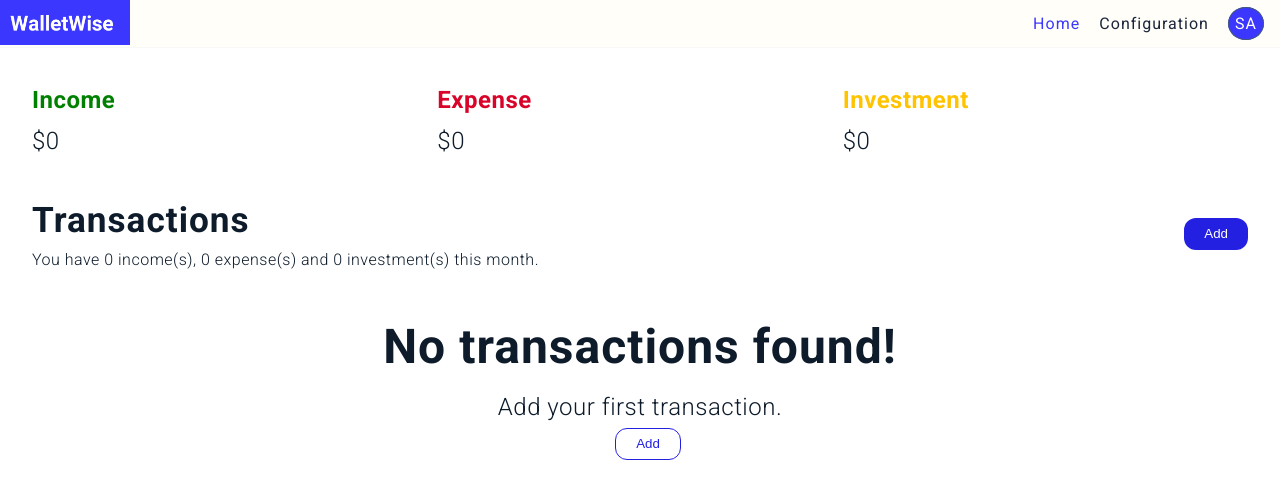
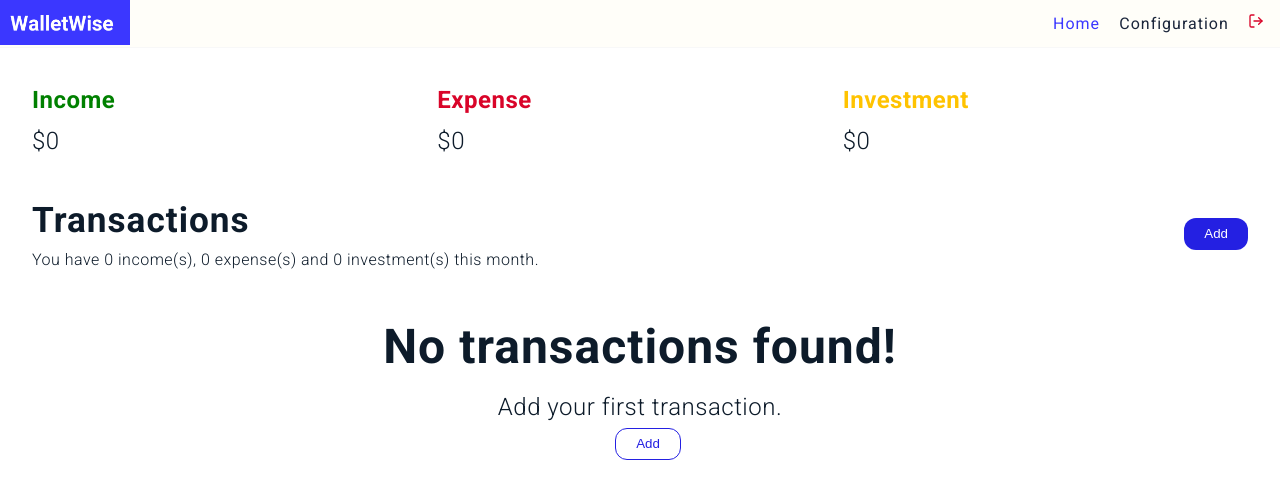
Before and after one commit to Sharanadhi/walletwise, a React (Vite) app: page /home in a window 1280 px wide. Shown: the top 498 px of the page. Built offline with nearby package versions, Linux system fonts and the light colour scheme.

Commit message:
Add logout function to header

```diff
--- a/src/components/Header/Header.jsx
+++ b/src/components/Header/Header.jsx
@@ -1,26 +1,52 @@
-import './Header.scss';
-import logo from '../../assets/WalletWise.png';
+import { useNavigate } from "react-router-dom";
+import { ToastContainer, toast } from "react-toastify";
+import "react-toastify/dist/ReactToastify.css";
+import "./Header.scss";
+import logo from "../../assets/WalletWise.png";
+import { FiLogOut } from "react-icons/fi";
 const Header = () => {
+  const navigate = useNavigate();
+  const logout = () => {
+    localStorage.clear();
+    toast.success("Logging you out!", {
+      position: "top-right",
+      autoClose: 1000,
+      hideProgressBar: false,
+      closeOnClick: true,
+      pauseOnHover: true,
+      draggable: true,
+      theme: "dark",
+      progress: undefined,
+    });
+    setTimeout(() => navigate("/"), 1000);
+  };
   return (
-    <header className='header'>
-      <div className='header__logoContainer'>
-        <img src={logo} alt="" className='header__logo'/>
+    <>
+      <header className="header">
+        <div className="header__logoContainer">
+          <img src={logo} alt="" className="header__logo" />
         </div>
-      <div className='header__linksContainer'>
-        <ul className='header__links'>
-          <li className='header__link'>
-            <a className='active' href="#">Home</a>
+        <div className="header__linksContainer">
+          <ul className="header__links">
+            <li className="header__link">
+              <a className="active" href="#">
+                Home
+              </a>
             </li>
-          <li className='header__link'>
+            <li className="header__link">
               <a href="#">Configuration</a>
             </li>
           </ul>
-        <div className='header__profileContainer'>
-          <a href="#" className='header__profile'>SA</a>
+          <div className="header__profileContainer">
+            <a href="#" className="header__logout" onClick={logout}>
+              <FiLogOut />
+            </a>
           </div>
         </div>
       </header>
+      <ToastContainer />
+    </>
   );
-}
+};
 
 export default Header;
--- a/src/components/Header/Header.scss
+++ b/src/components/Header/Header.scss
@@ -44,4 +44,10 @@
     color: $white;
     cursor: pointer;
   }
+  &__logout{
+    text-decoration: none;
+    color: $red1;
+    cursor: pointer;
+
+  }
 }
```
Lines whose indentation alone changed are shown as unchanged.
